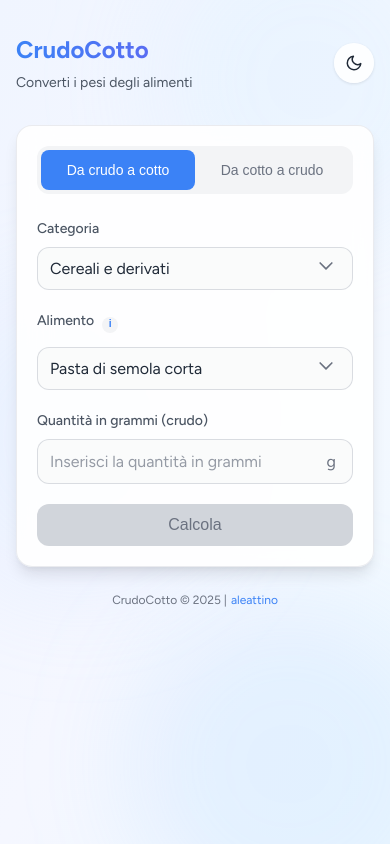
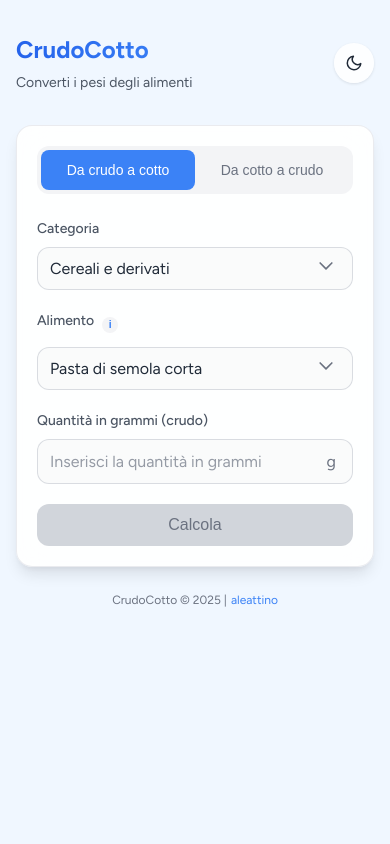
Before and after one commit to aleattino/crudocotto, a React (Create React App) app: page / in a window 390 px wide. Built offline with nearby package versions, Linux system fonts and the light colour scheme.

Commit message:
Corregge colori e allineamenti: tema scuro completamente nero, tema chiaro senza gradiente viola, pulsante info allineato, tooltip più leggibile

```diff
--- a/src/styles.css
+++ b/src/styles.css
@@ -19,11 +19,9 @@ html {
   touch-action: manipulation;
 }
 
-/* Theme styles - Migliorato per Fluent Design */
+/* Theme styles - Colori corretti e sfondo uniforme */
 .theme-light {
-  --bg-gradient-from: #f0f5ff;
-  --bg-gradient-via: #f5f7ff;
-  --bg-gradient-to: #f0f9ff;
+  --bg-primary: #f0f7ff;
   --text-primary: #1f2937;
   --text-secondary: #4b5563;
   --text-muted: #6b7280;
@@ -43,9 +41,8 @@ html {
   --result-badge-text: #1e40af;
   --close-btn-bg: #f3f4f6;
   --close-btn-icon: #6b7280;
-  --blur-circle-1: rgba(186, 230, 253, 0.3);
-  --blur-circle-2: rgba(191, 219, 254, 0.3);
-  --blur-circle-3: rgba(147, 197, 253, 0.3);
+  --title-gradient-from: #2563eb;
+  --title-gradient-to: #3b82f6;
   --tooltip-bg: rgba(255, 255, 255, 0.7);
   --tooltip-border: rgba(229, 231, 235, 0.3);
   --tooltip-title: #3b82f6;
@@ -55,9 +52,7 @@ html {
 }
 
 .theme-dark {
-  --bg-gradient-from: #111827;
-  --bg-gradient-via: #111827;
-  --bg-gradient-to: #0f172a;
+  --bg-primary: #000000;
   --text-primary: #f9fafb;
   --text-secondary: #e5e7eb;
   --text-muted: #9ca3af;
@@ -77,9 +72,8 @@ html {
   --result-badge-text: #93c5fd;
   --close-btn-bg: rgba(55, 65, 81, 0.8);
   --close-btn-icon: #e5e7eb;
-  --blur-circle-1: rgba(37, 99, 235, 0.15);
-  --blur-circle-2: rgba(17, 24, 39, 0.15);
-  --blur-circle-3: rgba(30, 58, 138, 0.15);
+  --title-gradient-from: #60a5fa;
+  --title-gradient-to: #3b82f6;
   --tooltip-bg: rgba(31, 41, 55, 0.7);
   --tooltip-border: rgba(55, 65, 81, 0.3);
   --tooltip-title: #60a5fa;
@@ -88,49 +82,13 @@ html {
   --info-button-text: #60a5fa;
 }
 
-/* Background and decorative elements */
+/* Background e decorazioni rimosse */
 .theme-light, .theme-dark {
   min-height: 100vh;
-  background: linear-gradient(to bottom right, var(--bg-gradient-from), var(--bg-gradient-via), var(--bg-gradient-to));
+  background-color: var(--bg-primary);
   color: var(--text-primary);
   position: relative;
   transition: all 0.3s ease;
-}
-
-.decorative-elements {
-  position: fixed;
-  inset: 0;
-  overflow: hidden;
-  pointer-events: none;
-  z-index: 0;
-}
-
-.blur-circle {
-  position: absolute;
-  width: 20rem;
-  height: 20rem;
-  border-radius: 9999px;
-  filter: blur(50px);
-  opacity: 0.5;
-  mix-blend-mode: multiply;
-}
-
-.blur-circle.top-right {
-  top: -5rem;
-  right: -5rem;
-  background-color: var(--blur-circle-1);
-}
-
-.blur-circle.mid-left {
-  top: 33%;
-  left: -5rem;
-  background-color: var(--blur-circle-2);
-}
-
-.blur-circle.bottom-mid {
-  bottom: -5rem;
-  left: 33%;
-  background-color: var(--blur-circle-3);
 }
 
 /* Layout */
@@ -154,7 +112,7 @@ html {
 .app-title {
   font-size: 1.875rem;
   font-weight: 700;
-  background: linear-gradient(to right, #3b82f6, #6366f1);
+  background: linear-gradient(to right, var(--title-gradient-from), var(--title-gradient-to));
   -webkit-background-clip: text;
   background-clip: text;
   color: transparent;
@@ -268,12 +226,14 @@ html {
   margin-bottom: 0.5rem;
 }
 
+/* Correzione bottone info */
 .info-button {
+  display: flex;
+  align-items: center;
+  justify-content: center;
   width: 1rem;
   height: 1rem;
-  display: inline-flex;
-  align-items: center;
-  justify-content: center;
+  padding: 0;
   font-size: 0.65rem;
   font-weight: 600;
   color: var(--info-button-text);
@@ -281,10 +241,10 @@ html {
   border: none;
   border-radius: 50%;
   margin-left: 0.5rem;
-  padding: 0;
   cursor: pointer;
-  line-height: 1;
   transition: all 0.2s ease;
+  position: relative;
+  top: 0;
 }
 
 .info-button:hover {
@@ -340,12 +300,12 @@ html {
   height: 1.25rem;
 }
 
-/* Tooltip styles - Migliorato con vero glassmorphism */
+/* Tooltip più grande e leggibile */
 .info-tooltip {
   position: absolute;
   z-index: 10;
-  width: 18rem;
-  padding: 1rem;
+  width: 20rem; /* Aumentato da 18rem */
+  padding: 1.25rem; /* Aumentato da 1rem */
   top: 2.5rem;
   left: 0;
   border-radius: 0.5rem;
@@ -394,17 +354,17 @@ html {
 }
 
 .tooltip-title {
-  font-size: 0.875rem;
+  font-size: 1rem; /* Aumentato da 0.875rem */
   font-weight: 600;
   color: var(--tooltip-title);
-  margin-bottom: 0.5rem;
+  margin-bottom: 0.75rem; /* Aumentato da 0.5rem */
   padding-right: 1rem;
 }
 
 .tooltip-content {
-  font-size: 0.8125rem;
+  font-size: 0.875rem; /* Aumentato da 0.8125rem */
   color: var(--tooltip-text);
-  line-height: 1.4;
+  line-height: 1.5; /* Aumentato da 1.4 */
 }
 
 /* Button styles */
@@ -538,7 +498,7 @@ html {
   text-decoration: underline;
 }
 
-/* Responsive styles */
+/* Responsive styles - Migliorati per tooltip mobile */
 @media (max-width: 640px) {
   .app-title {
     font-size: 1.5rem;
@@ -558,7 +518,13 @@ html {
 
   .info-tooltip {
     width: calc(100vw - 2rem);
-    max-width: 18rem;
+    max-width: 20rem;
+    font-size: 1rem;
+  }
+
+  .tooltip-content {
+    font-size: 0.9375rem;
+    line-height: 1.5;
   }
 }
 
```
